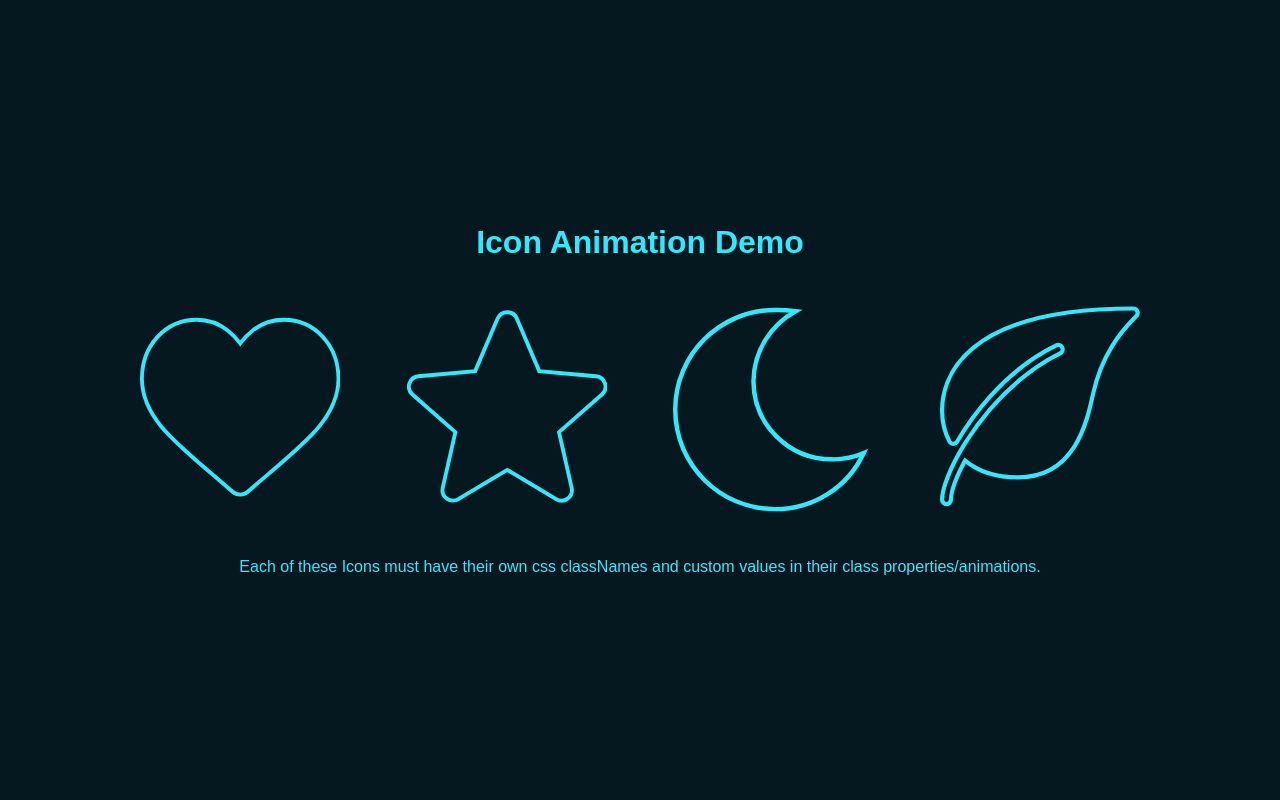
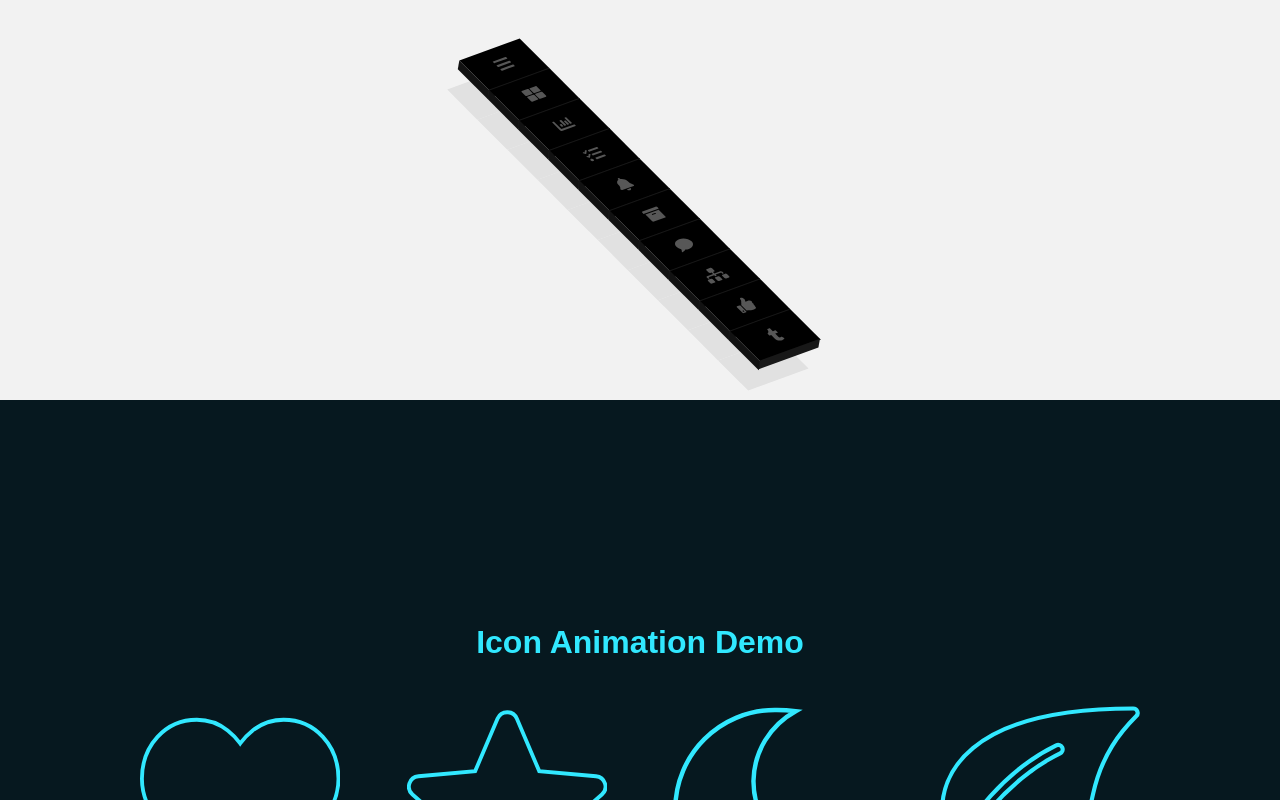
Before and after one commit to ricky-bruner/WebpageDemos, a React (Create React App) app: page / in a window 1280 px wide. Shown: the top 800 px of the page. Built offline with nearby package versions, Linux system fonts and the light colour scheme.

Commit message:
added navbar demos section, remote navbar demo, and tied in fontawesome

```diff
--- a/package.json
+++ b/package.json
@@ -3,6 +3,10 @@
   "version": "0.1.0",
   "private": true,
   "dependencies": {
+    "@fortawesome/fontawesome-svg-core": "^1.2.28",
+    "@fortawesome/free-brands-svg-icons": "^5.13.0",
+    "@fortawesome/free-solid-svg-icons": "^5.13.0",
+    "@fortawesome/react-fontawesome": "^0.1.9",
     "@testing-library/jest-dom": "^4.2.4",
     "@testing-library/react": "^9.5.0",
     "@testing-library/user-event": "^7.2.1",
--- a/src/App.js
+++ b/src/App.js
@@ -2,10 +2,12 @@ import React from 'react';
 import IconDemos from './components/icons/IconDemos';
 import ScrollbarDemos from './components/scrollbars/ScrollbarDemos';
 import CardDemos from './components/cards/CardDemos';
+import NavbarDemos from './components/navbars/NavbarDemos';
 
 function App() {
     return (
         <div className="App">
+            <NavbarDemos />
             <IconDemos />
             {/* <ScrollbarDemos /> */}
             <CardDemos />
--- /dev/null
+++ b/src/components/navbars/NavbarDemos.js
@@ -0,0 +1,14 @@
+import React, { Component } from 'react';
+import RemoteNavbar from './RemoteNavbar';
+import './navbars.css';
+
+export default class NavbarDemos extends Component {
+
+    render(){
+        return (
+            <div className="navbar-demos">
+                <RemoteNavbar />
+            </div>
+        );
+    }
+}
--- /dev/null
+++ b/src/components/navbars/RemoteNavbar.js
@@ -0,0 +1,65 @@
+import React, { Component } from 'react';
+import { FontAwesomeIcon } from '@fortawesome/react-fontawesome'
+import { faBars, faThLarge, faChartBar, faTasks, faBell, faArchive, faComment, faSitemap, faThumbsUp } from '@fortawesome/free-solid-svg-icons'
+import { faTumblr } from '@fortawesome/free-brands-svg-icons'
+
+export default class RemoteNavbar extends Component {
+    render(){
+        return (
+            <div id="home" className="remote-navbar-demo">
+                <ul>
+                    <li>
+                        <a class='list-item' href="home">
+                            <FontAwesomeIcon icon={faBars}></FontAwesomeIcon>
+                        </a>
+                    </li>
+                    <li>
+                        <a class='list-item' href="home">
+                            <FontAwesomeIcon icon={faThLarge}></FontAwesomeIcon>
+                        </a>
+                    </li>
+                    <li>
+                        <a class='list-item' href="home">
+                            <FontAwesomeIcon icon={faChartBar}></FontAwesomeIcon>
+                        </a>
+                    </li>
+                    <li>
+                        <a class='list-item' href="home">
+                            <FontAwesomeIcon icon={faTasks}></FontAwesomeIcon>
+                        </a>
+                    </li>
+                    <li>
+                        <a class='list-item' href="home">
+                            <FontAwesomeIcon icon={faBell}></FontAwesomeIcon>
+                        </a>
+                    </li>
+                    <li>
+                        <a class='list-item' href="home">
+                            <FontAwesomeIcon icon={faArchive}></FontAwesomeIcon>
+                        </a>
+                    </li>
+                    <li>
+                        <a class='list-item' href="home">
+                            <FontAwesomeIcon icon={faComment}></FontAwesomeIcon>
+                        </a>
+                    </li>
+                    <li>
+                        <a class='list-item' href="home">
+                            <FontAwesomeIcon icon={faSitemap}></FontAwesomeIcon>
+                        </a>
+                    </li>
+                    <li>
+                        <a class='list-item' href="home">
+                            <FontAwesomeIcon icon={faThumbsUp}></FontAwesomeIcon>
+                        </a>
+                    </li>
+                    <li>
+                        <a class='list-item' href="home">
+                            <FontAwesomeIcon icon={faTumblr}></FontAwesomeIcon>
+                        </a>
+                    </li>
+                </ul>
+            </div>
+        );
+    }
+}
--- /dev/null
+++ b/src/components/navbars/navbars.css
@@ -0,0 +1,78 @@
+.remote-navbar-demo {
+    background: #f2f2f2;
+    display: flex;
+    justify-content: center;
+    align-items: center;
+}
+
+.remote-navbar-demo ul {
+    position: relative;
+    transform: rotate(-25deg) skew(20deg, 5deg);
+    list-style-type: none;
+}
+
+.remote-navbar-demo .list-item {
+    background: #000;
+    color: #575757;
+    text-align: center;
+    height: 2.5em;
+    width: 4em;
+    line-height: 2.5em;
+    border-bottom: 1px solid #060606;
+    position: relative;
+    display: block;
+    text-decoration: none;
+    box-shadow: -2em 1.5em 0 #e1e1e1;
+    transition: all 0.25s linear;
+}
+
+.remote-navbar-demo .list-item:hover {
+    background: #ff6e42;
+    color: #fffcfb;
+    transform: translate(0.9em, -0.9em);
+    transition: all 0.25s linear;
+    box-shadow: -2em 2em 0 #e1e1e1;
+}
+
+.remote-navbar-demo .list-item:hover:before,
+.remote-navbar-demo .list-item:hover:after {
+    transition: all 0.25s linear;
+}
+
+.remote-navbar-demo .list-item:hover:before {
+    background: #b65234;
+    width: 1em;
+    top: 0.5em;
+    left: -1em;
+}
+
+.remote-navbar-demo .list-item:hover:after {
+    background: #b65234;
+    width: 1em;
+    bottom: -2.5em;
+    left: 1em;
+    height: 4em;
+}
+
+.remote-navbar-demo .list-item:before, .list-item:after {
+    content: '';
+    position: absolute;
+    transition: all 0.25s linear;
+    width: 0.5em;
+}
+
+.remote-navbar-demo .list-item:after {
+    height: 4em;
+    background: #181818;
+    bottom: -2.25em;
+    left: 1.5em;
+    transform: rotate(90deg) skew(0, 45deg);
+}
+
+.remote-navbar-demo .list-item:before {
+    height: 2.5em;
+    background: #121212;
+    top: 0.25em;
+    left: -0.5em;
+    transform: skewY(-45deg);
+}
```
Also changed, not shown: 1 other file (tests, documents, lock files or other folders).
